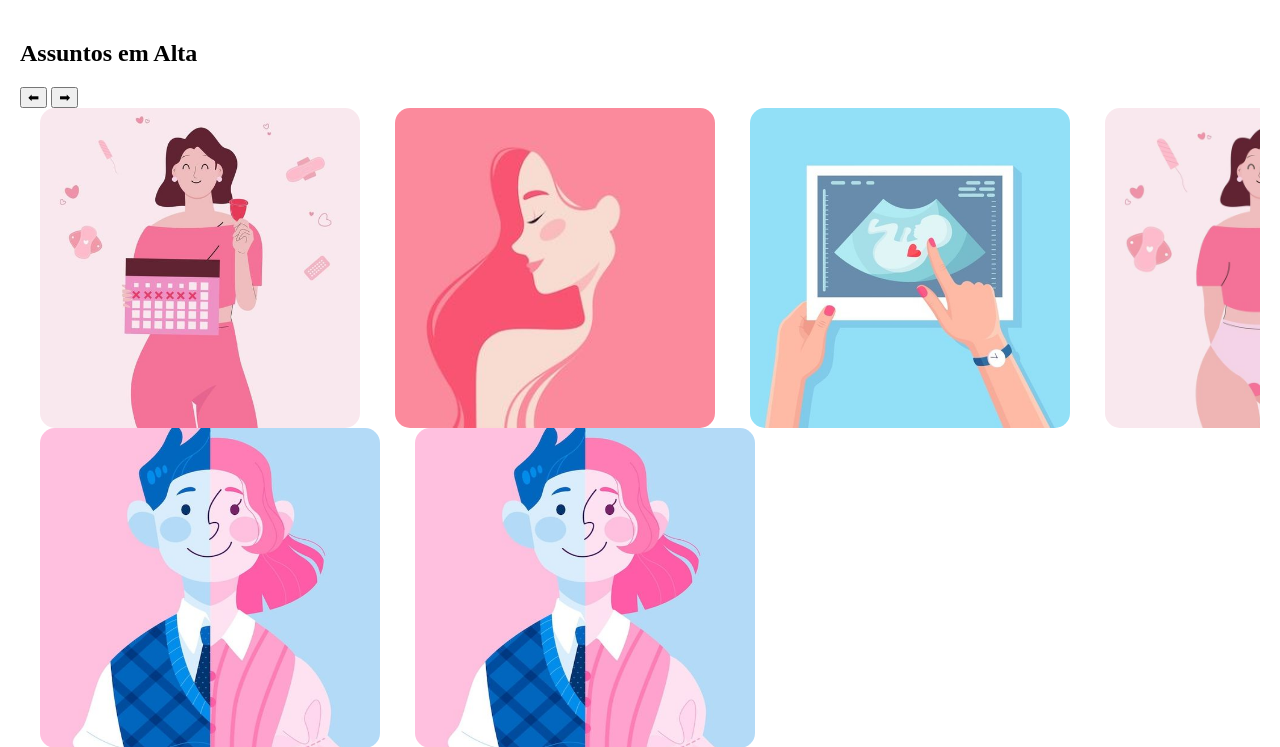
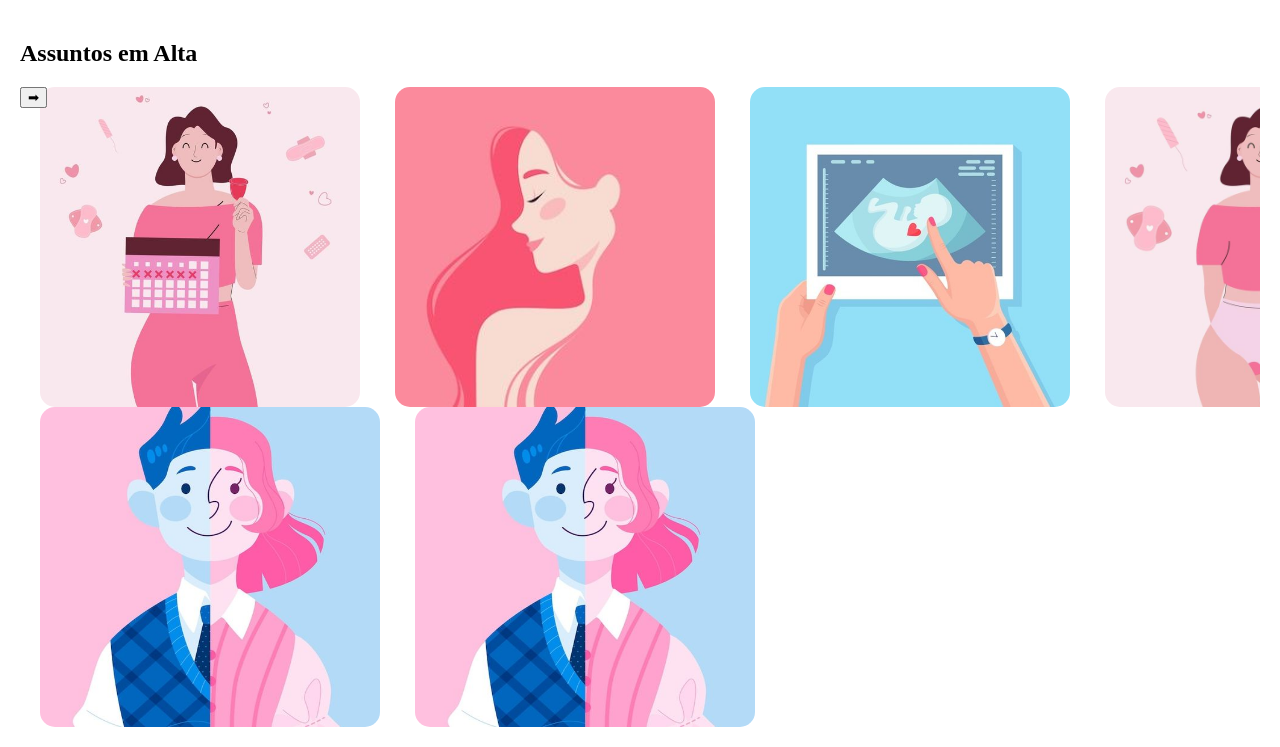
Before and after one commit to Amitaf134/Site-Seducation, a PHP site: page / in a window 1280 px wide. Shown: the part 174-921 px from the top of the page. Run offline with PHP 8.4, Linux system fonts and the light colour scheme; some web fonts are replaced.

Commit message:
carrosel

```diff
--- a/css/estilo.css
+++ b/css/estilo.css
@@ -275,6 +275,11 @@ dialog button {
 
 }
 
+.btPassarC {
+  width: auto;
+  position: absolute;
+}
+
 /* .gallery-wrapper {
   display: flex;
   overflow: hidden;
```
